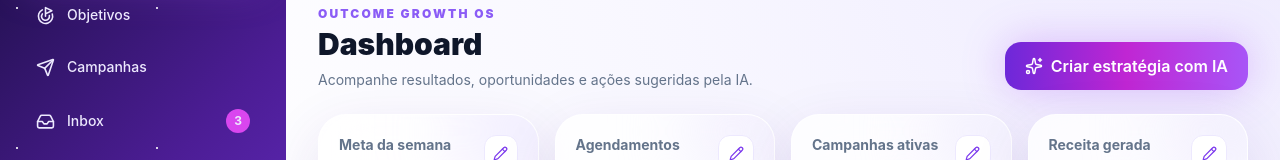
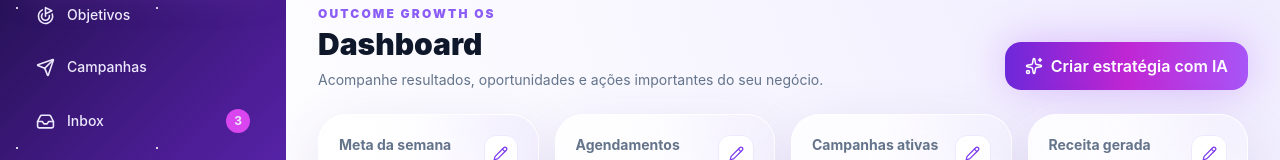
Before and after one commit to PedroH6/PHX, a React (Vite) app: page /dashboard in a window 1280 px wide. Shown: the part 157-317 px from the top of the page. Built offline with nearby package versions, Linux system fonts and the light colour scheme.

Commit message:
refactor: replace AI strategy CTA with objectives

```diff
--- a/src/pages/Dashboard.jsx
+++ b/src/pages/Dashboard.jsx
@@ -365,7 +365,7 @@ export default function Dashboard() {
       <PageHeading
         eyebrow="Outcome Growth OS"
         title="Dashboard"
-        description="Acompanhe resultados, oportunidades e ações sugeridas pela IA."
+        description="Acompanhe resultados, oportunidades e ações importantes do seu negócio."
         action={
           <button
             onClick={() => navigate('/objetivos')}
```
